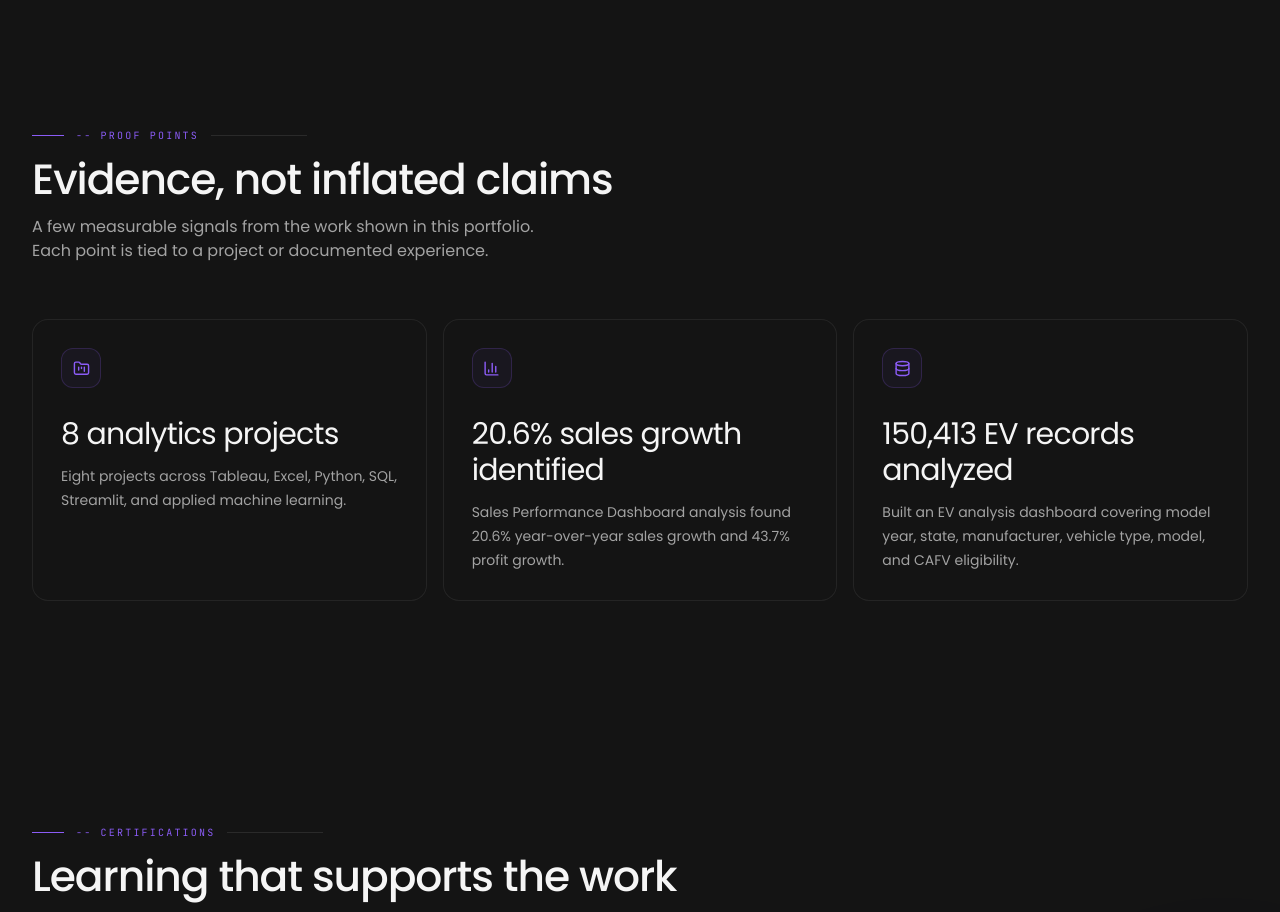
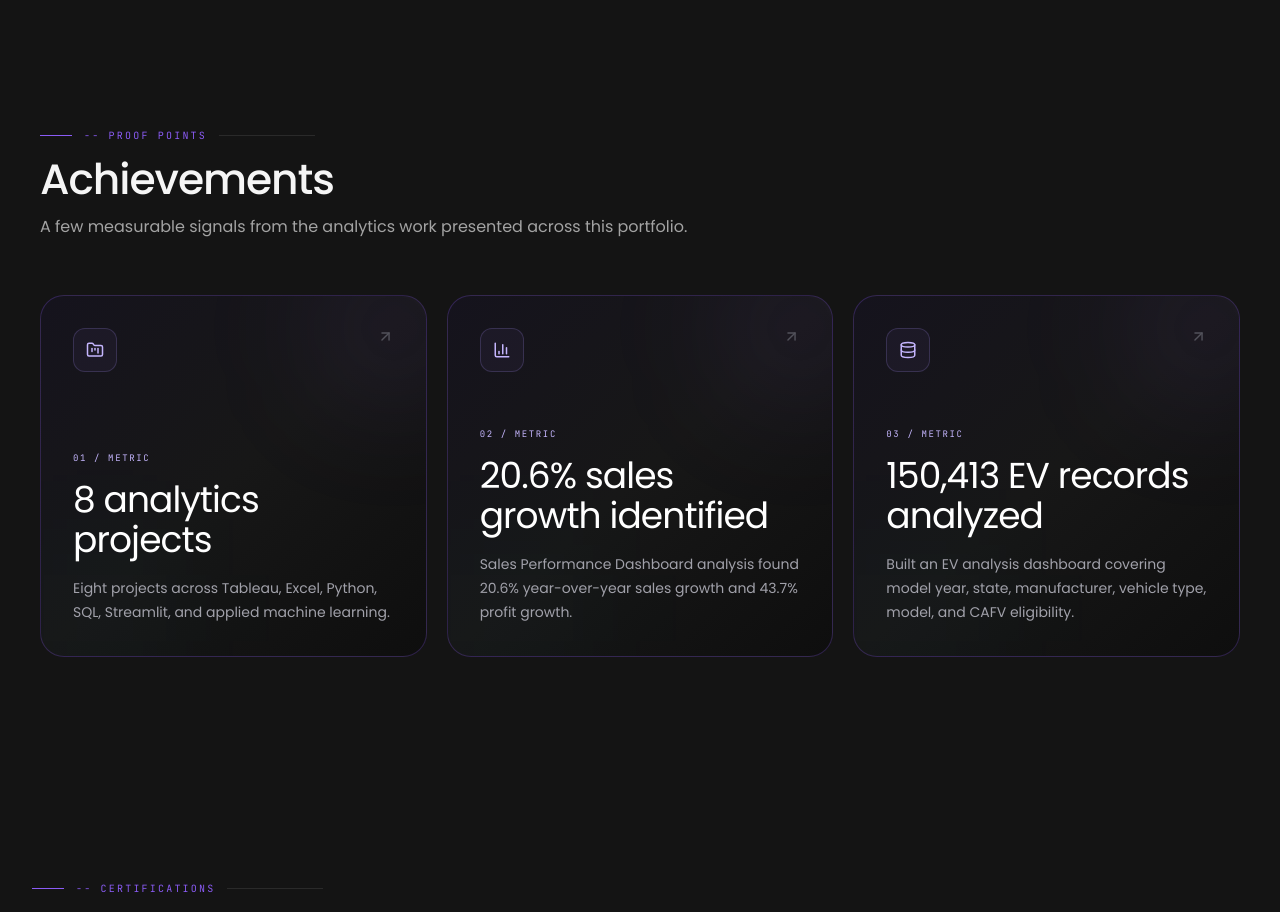
Before and after one commit to bhaskar-nb/portfolio, a Next.js app: page / in a window 1280 px wide. Shown: the part 4920-5832 px from the top of the page. Built offline with nearby package versions, Linux system fonts and the light colour scheme.

Commit message:
Redesign achievements section

```diff
--- a/components/Achievements.tsx
+++ b/components/Achievements.tsx
@@ -1,4 +1,7 @@
-import { BarChart3, Database, FolderKanban } from "lucide-react";
+"use client";
+
+import { motion } from "framer-motion";
+import { BarChart3, Database, FolderKanban, ArrowUpRight } from "lucide-react";
 import { achievements } from "@/lib/data";
 import SectionHeading from "@/components/SectionHeading";
 
@@ -8,24 +11,56 @@ export default function Achievements() {
   return (
     <section id="achievements" className="relative overflow-hidden py-28">
       <div className="pointer-events-none absolute inset-0 bg-grid-fine opacity-15 [mask-image:linear-gradient(to_bottom,transparent,black_18%,black_82%,transparent)]" />
-      <div className="relative mx-auto max-w-7xl px-4 sm:px-6 lg:px-8">
+
+      <div className="relative mx-auto max-w-7xl px-5 sm:px-8 lg:px-10">
         <SectionHeading
           eyebrow="-- proof points"
-          title="Evidence, not inflated claims"
-          description="A few measurable signals from the work shown in this portfolio. Each point is tied to a project or documented experience."
+          title="Achievements"
+          description="A few measurable signals from the analytics work presented across this portfolio."
         />
 
-        <div className="mt-14 grid gap-4 md:grid-cols-3">
+        <div className="mt-14 grid gap-5 md:grid-cols-3">
           {achievements.map((item, index) => {
             const Icon = icons[index] ?? BarChart3;
+
             return (
-              <article key={item.title} className="rounded-2xl border border-base-500/80 bg-base-800/55 p-6 sm:p-7">
-                <div className="flex h-10 w-10 items-center justify-center rounded-xl border border-gold/20 bg-gold/5 text-gold">
-                  <Icon size={17} aria-hidden="true" />
+              <motion.article
+                key={item.title}
+                initial={{ opacity: 0, y: 22 }}
+                whileInView={{ opacity: 1, y: 0 }}
+                viewport={{ once: true, margin: "-60px" }}
+                transition={{ duration: 0.8, delay: index * 0.12, ease: [0.22, 1, 0.36, 1] }}
+                whileHover={{ y: -6 }}
+                className="group relative min-h-[300px] overflow-hidden rounded-[1.5rem] border border-violet-500/25 bg-gradient-to-br from-[#15131d] via-[#171717] to-[#0e0e0e] p-7 transition-colors duration-300 hover:border-violet-400/50 sm:p-8"
+              >
+                <div className="pointer-events-none absolute -right-10 -top-10 h-36 w-36 rounded-full bg-violet-500/10 blur-3xl transition-all duration-500 group-hover:bg-violet-500/20" />
+                <div className="pointer-events-none absolute bottom-0 left-0 h-24 w-32 bg-cyan-400/[0.04] blur-3xl" />
+
+                <div className="relative flex h-full flex-col">
+                  <div className="flex items-start justify-between">
+                    <span className="flex h-11 w-11 items-center justify-center rounded-xl border border-violet-400/20 bg-violet-400/5 text-violet-300 transition-transform duration-500 group-hover:scale-105">
+                      <Icon size={18} aria-hidden="true" />
+                    </span>
+                    <ArrowUpRight
+                      size={17}
+                      className="text-zinc-600 transition-all duration-300 group-hover:-translate-y-1 group-hover:translate-x-1 group-hover:text-violet-300"
+                      aria-hidden="true"
+                    />
+                  </div>
+
+                  <div className="mt-auto pt-12">
+                    <span className="font-mono text-[9px] uppercase tracking-[0.18em] text-violet-300">
+                      0{index + 1} / metric
+                    </span>
+                    <h3 className="mt-3 font-display text-3xl leading-tight tracking-tight text-white sm:text-4xl">
+                      {item.title}
+                    </h3>
+                    <p className="mt-4 text-sm leading-6 text-zinc-400">
+                      {item.detail}
+                    </p>
+                  </div>
                 </div>
-                <p className="mt-7 font-display text-3xl tracking-tight text-ink-100">{item.title}</p>
-                <p className="mt-3 text-sm leading-6 text-ink-400">{item.detail}</p>
-              </article>
+              </motion.article>
             );
           })}
         </div>
```
